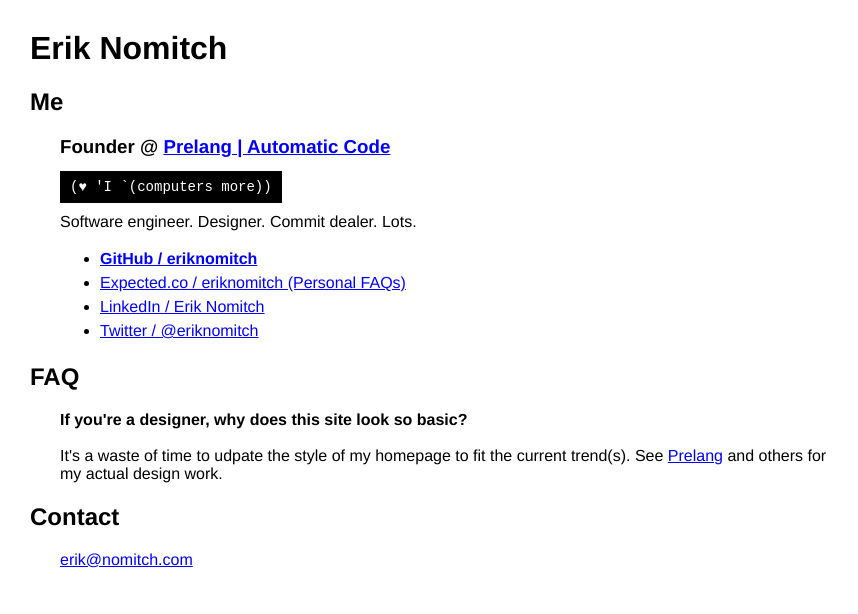
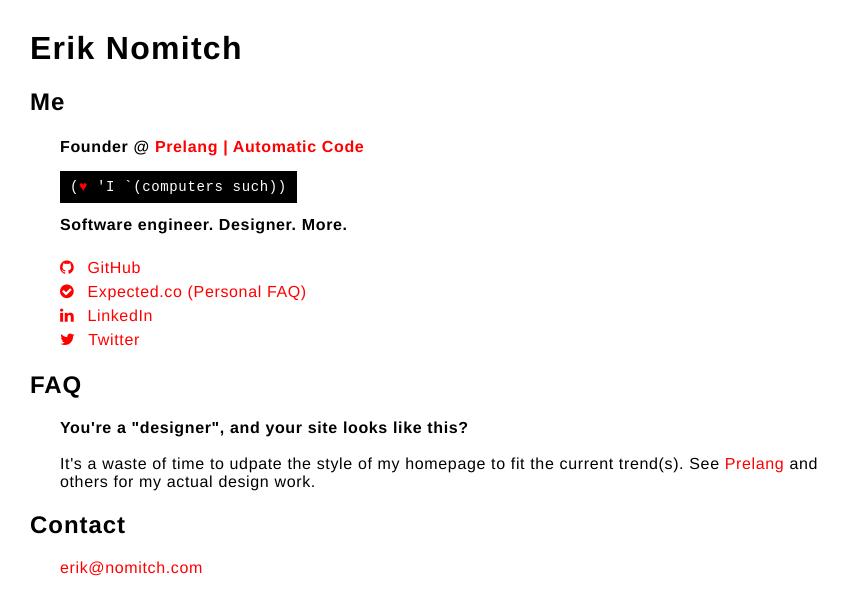
Before and after one commit to eriknomitch/eriknomitch.github.io, a plain HTML site: page index.html in a window 1280 px wide. Shown: the whole page, without its empty margins (0-858 px from the left). Drawn offline with Linux system fonts and the light colour scheme.

Commit message:
adds fontawesome; styling on pretty much everything

```diff
--- a/index.html
+++ b/index.html
@@ -2,9 +2,13 @@
 <html>
   <head>
     <title>Erik Nomitch</title>
+    <meta charset="utf-8"/>
+    <link rel="stylesheet" href="http://maxcdn.bootstrapcdn.com/font-awesome/4.3.0/css/font-awesome.min.css">
+
     <!--
-    <link href='http://fonts.googleapis.com/css?family=Open+Sans:300italic,400italic,600italic,700italic,800italic,400,300,600,700,800' rel='stylesheet' type='text/css'>
+    link href='http://fonts.googleapis.com/css?family=Open+Sans:300italic,400italic,600italic,700italic,800italic,400,300,600,700,800' rel='stylesheet' type='text/css'>
     -->
+
     <style>
       body {
         margin: 30px;
@@ -13,15 +17,23 @@
       *:not(code) {
         /*font-family: 'Open Sans';*/
         font-family: Helvetica, arial, nimbussansl, liberationsans, freesans, clean, sans-serif, 'Segoe UI Emoji', 'Segoe UI Symbol';
+        letter-spacing: 0.04em;
       }
       a, a:visited {
         color: #0000ff;
+        color: #ff0000;
+        text-decoration: none;
       }
       code {
         background: #000;
         color: #fff;
         font-size: 14px;
         padding: 8px 10px;
+
+      }
+
+      code span.heart {
+        color: #ff0000;
       }
 
       section {
@@ -29,6 +41,14 @@
       }
       ul li {
         line-height: 1.5em;
+        padding-left: 0px;
+      }
+      ul li a i {
+        padding-right: 8px;
+      }
+      ul {
+        list-style-type: none;
+        padding-left: 0px;
       }
     </style>
     <!--
@@ -48,11 +68,12 @@
     <h1>Erik Nomitch</h1>
     <h2>Me</h2>
     <section>
-    <h3>Founder @ <a href="http://prelang.com" target="_BLANK">Prelang | Automatic Code</a></h3>
-    <code>(&#9829; 'I `(computers more))</code>
+    <h4>Founder @ <a href="http://prelang.com" target="_BLANK">Prelang | Automatic Code</a></h4>
+    <code>
+      (<span class="heart">&#9829;</span> 'I `(computers such))
+    </code>
     <br/>
-    <br/>
-    Software engineer. Designer. Commit dealer. Lots.
+    <h4>Software engineer. Designer. More.</h4>
     <!--
     <a href="mailto:erik@nomitch.com">erik@nomitch.com</a>
     --
@@ -70,16 +91,16 @@
     -->
     <ul>
       <li>
-        <b><a href="http://github.com/eriknomitch" target="_BLANK">GitHub / eriknomitch</a></b>
+        <a href="http://github.com/eriknomitch" target="_BLANK"><i class="fa fa-github"></i> GitHub</a>
       </li>
       <li>
-        <a href="http://expected.co/eriknomitch" target="_BLANK">Expected.co / eriknomitch (Personal FAQs)</a>
+        <a href="http://expected.co/eriknomitch" target="_BLANK"><i class="fa fa-check-circle"></i> Expected.co (Personal FAQ)</a>
       </li>
       <li>
-        <a href="http://www.linkedin.com/pub/erik-nomitch/1b/49a/b67" target="_BLANK">LinkedIn / Erik Nomitch</a>
+        <a href="http://www.linkedin.com/pub/erik-nomitch/1b/49a/b67" target="_BLANK"><i class="fa fa-linkedin"></i> LinkedIn</a>
       </li>
       <li>
-        <a href="https://twitter.com/eriknomitch" target="_BLANK">Twitter / @eriknomitch</a>
+        <a href="https://twitter.com/eriknomitch" target="_BLANK"><i class="fa fa-twitter"></i> Twitter</a>
       </li>
     </ul>
     </section>
@@ -87,7 +108,7 @@
     <h2>FAQ</h2>
 
     <section>
-      <b>If you're a designer, why does this site look so basic?</b>
+      <b>You're a "designer", and your site looks like this?</b>
       <br/>
       <br/>
       It's a waste of time to udpate the style of my homepage to fit the current trend(s). See <a href="http://prelang.com/" target="_BLANK">Prelang</a> and others for my actual design work.
```
